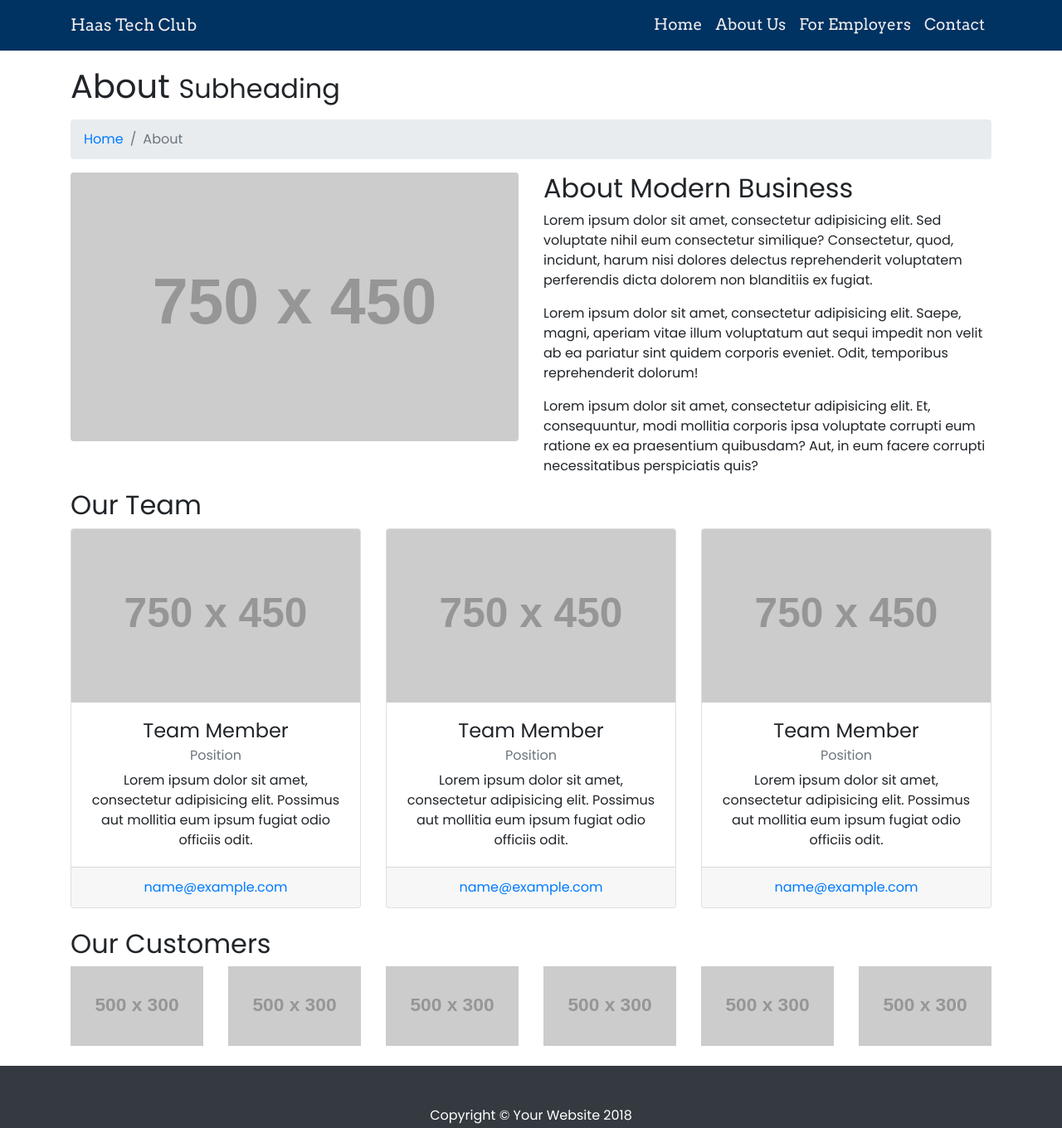
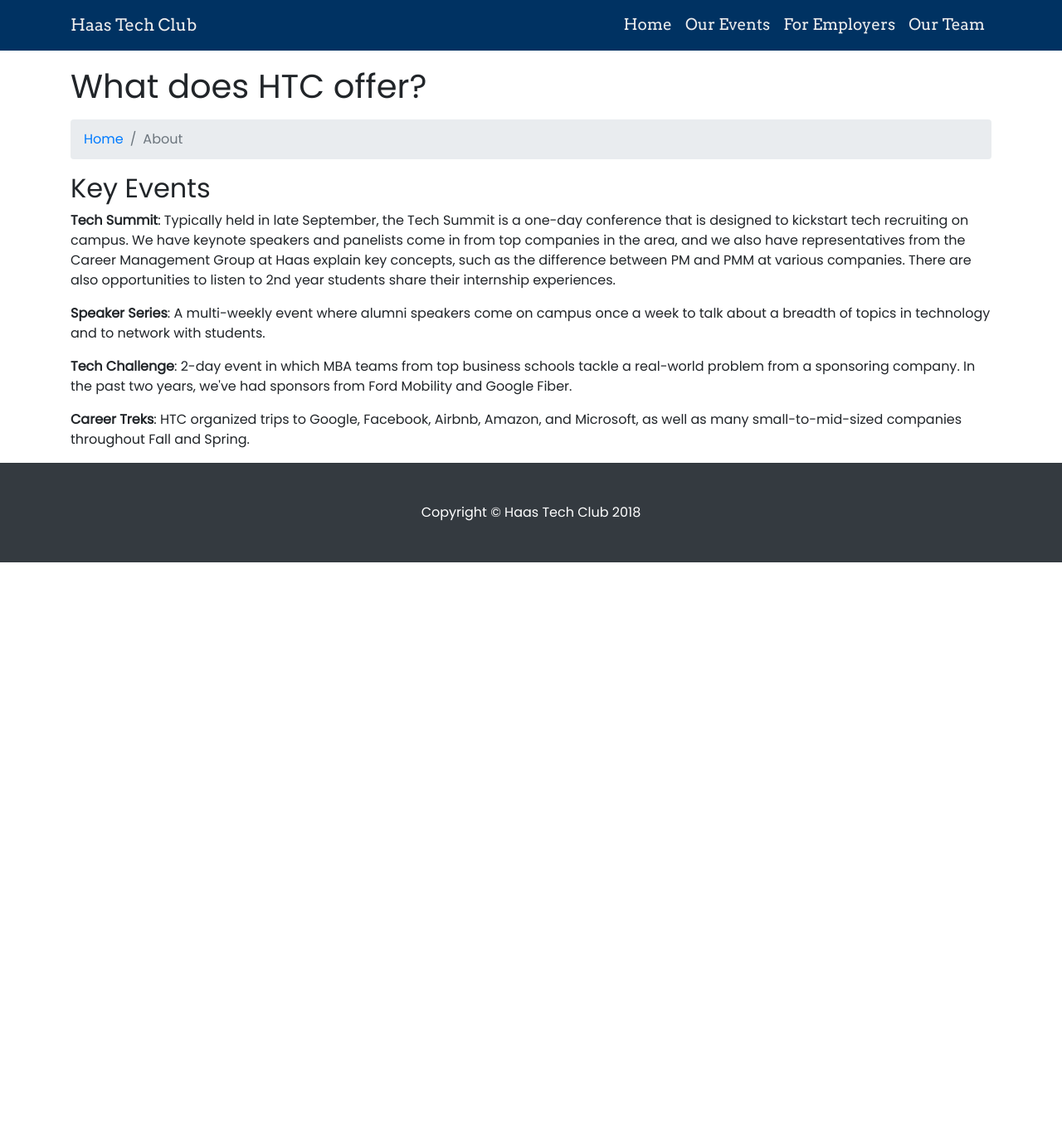
Before and after one commit to haastechclub/haastechclub.github.io, a website: page about.html in a window 1280 px wide. Shown: the whole page at 83% size. After the commit the page ends 800 px from the top, so only its background shows below. Drawn offline with Linux system fonts and the light colour scheme; placeholder pictures from the web are drawn by us.

Commit message:
update contact and about us pages

```diff
--- a/about.html
+++ b/about.html
@@ -36,13 +36,13 @@
                 <a class="nav-link" href="/">Home</a>
             </li>
             <li class="nav-item">
-              <a class="nav-link" href="about.html">About Us</a>
+              <a class="nav-link" href="about.html">Our Events</a>
             </li>
             <li class="nav-item">
               <a class="nav-link" href="services.html">For Employers</a>
             </li>
             <li class="nav-item">
-              <a class="nav-link" href="contact.html">Contact</a>
+              <a class="nav-link" href="contact.html">Our Team</a>
             </li>
           </ul>
         </div>
@@ -53,99 +53,33 @@
     <div class="container">
 
       <!-- Page Heading/Breadcrumbs -->
-      <h1 class="mt-4 mb-3">About
-        <small>Subheading</small>
+      <h1 class="mt-4 mb-3">What does HTC offer?
+        <!-- <small>Subheading</small> -->
       </h1>
 
       <ol class="breadcrumb">
         <li class="breadcrumb-item">
-          <a href="index.html">Home</a>
+          <a href="/">Home</a>
         </li>
         <li class="breadcrumb-item active">About</li>
       </ol>
 
       <!-- Intro Content -->
       <div class="row">
-        <div class="col-lg-6">
+        <!-- <div class="col-lg-6">
           <img class="img-fluid rounded mb-4" src="http://placehold.it/750x450" alt="">
-        </div>
-        <div class="col-lg-6">
-          <h2>About Modern Business</h2>
-          <p>Lorem ipsum dolor sit amet, consectetur adipisicing elit. Sed voluptate nihil eum consectetur similique? Consectetur, quod, incidunt, harum nisi dolores delectus reprehenderit voluptatem perferendis dicta dolorem non blanditiis ex fugiat.</p>
-          <p>Lorem ipsum dolor sit amet, consectetur adipisicing elit. Saepe, magni, aperiam vitae illum voluptatum aut sequi impedit non velit ab ea pariatur sint quidem corporis eveniet. Odit, temporibus reprehenderit dolorum!</p>
-          <p>Lorem ipsum dolor sit amet, consectetur adipisicing elit. Et, consequuntur, modi mollitia corporis ipsa voluptate corrupti eum ratione ex ea praesentium quibusdam? Aut, in eum facere corrupti necessitatibus perspiciatis quis?</p>
+        </div> -->
+        <div class="col-lg-12">
+          <h2>Key Events</h2>
+          <p><b>Tech Summit</b>: Typically held in late September, the Tech Summit is a one-day conference that is designed to kickstart tech recruiting on campus. We have keynote speakers and panelists come in from top companies in the area, and we also have representatives from the Career Management Group at Haas explain key concepts, such as the difference between PM and PMM at various companies. There are also opportunities to listen to 2nd year students share their internship experiences.</p>
+          <p><b>Speaker Series</b>: A multi-weekly event where alumni speakers come on campus once a week to talk about a breadth of topics in technology and to network with students.</p>
+          <p><b>Tech Challenge</b>: 2-day event in which MBA teams from top business schools tackle a real-world problem from a sponsoring company. In the past two years, we've had sponsors from Ford Mobility and Google Fiber.</p>
+          <p><b>Career Treks</b>: HTC organized trips to Google, Facebook, Airbnb, Amazon, and Microsoft, as well as many small-to-mid-sized companies throughout Fall and Spring.</p>
         </div>
       </div>
       <!-- /.row -->
 
-      <!-- Team Members -->
-      <h2>Our Team</h2>
 
-      <div class="row">
-        <div class="col-lg-4 mb-4">
-          <div class="card h-100 text-center">
-            <img class="card-img-top" src="http://placehold.it/750x450" alt="">
-            <div class="card-body">
-              <h4 class="card-title">Team Member</h4>
-              <h6 class="card-subtitle mb-2 text-muted">Position</h6>
-              <p class="card-text">Lorem ipsum dolor sit amet, consectetur adipisicing elit. Possimus aut mollitia eum ipsum fugiat odio officiis odit.</p>
-            </div>
-            <div class="card-footer">
-              <a href="#">name@example.com</a>
-            </div>
-          </div>
-        </div>
-        <div class="col-lg-4 mb-4">
-          <div class="card h-100 text-center">
-            <img class="card-img-top" src="http://placehold.it/750x450" alt="">
-            <div class="card-body">
-              <h4 class="card-title">Team Member</h4>
-              <h6 class="card-subtitle mb-2 text-muted">Position</h6>
-              <p class="card-text">Lorem ipsum dolor sit amet, consectetur adipisicing elit. Possimus aut mollitia eum ipsum fugiat odio officiis odit.</p>
-            </div>
-            <div class="card-footer">
-              <a href="#">name@example.com</a>
-            </div>
-          </div>
-        </div>
-        <div class="col-lg-4 mb-4">
-          <div class="card h-100 text-center">
-            <img class="card-img-top" src="http://placehold.it/750x450" alt="">
-            <div class="card-body">
-              <h4 class="card-title">Team Member</h4>
-              <h6 class="card-subtitle mb-2 text-muted">Position</h6>
-              <p class="card-text">Lorem ipsum dolor sit amet, consectetur adipisicing elit. Possimus aut mollitia eum ipsum fugiat odio officiis odit.</p>
-            </div>
-            <div class="card-footer">
-              <a href="#">name@example.com</a>
-            </div>
-          </div>
-        </div>
-      </div>
-      <!-- /.row -->
-
-      <!-- Our Customers -->
-      <h2>Our Customers</h2>
-      <div class="row">
-        <div class="col-lg-2 col-sm-4 mb-4">
-          <img class="img-fluid" src="http://placehold.it/500x300" alt="">
-        </div>
-        <div class="col-lg-2 col-sm-4 mb-4">
-          <img class="img-fluid" src="http://placehold.it/500x300" alt="">
-        </div>
-        <div class="col-lg-2 col-sm-4 mb-4">
-          <img class="img-fluid" src="http://placehold.it/500x300" alt="">
-        </div>
-        <div class="col-lg-2 col-sm-4 mb-4">
-          <img class="img-fluid" src="http://placehold.it/500x300" alt="">
-        </div>
-        <div class="col-lg-2 col-sm-4 mb-4">
-          <img class="img-fluid" src="http://placehold.it/500x300" alt="">
-        </div>
-        <div class="col-lg-2 col-sm-4 mb-4">
-          <img class="img-fluid" src="http://placehold.it/500x300" alt="">
-        </div>
-      </div>
       <!-- /.row -->
 
     </div>
@@ -154,7 +88,7 @@
     <!-- Footer -->
     <footer class="py-5 bg-dark">
       <div class="container">
-        <p class="m-0 text-center text-white">Copyright &copy; Your Website 2018</p>
+        <p class="m-0 text-center text-white">Copyright &copy; Haas Tech Club 2018</p>
       </div>
       <!-- /.container -->
     </footer>
```
Also changed, not shown: contact.html (+50 -43 lines), index.html (+4 -4 lines), services.html (+3 -3 lines).
